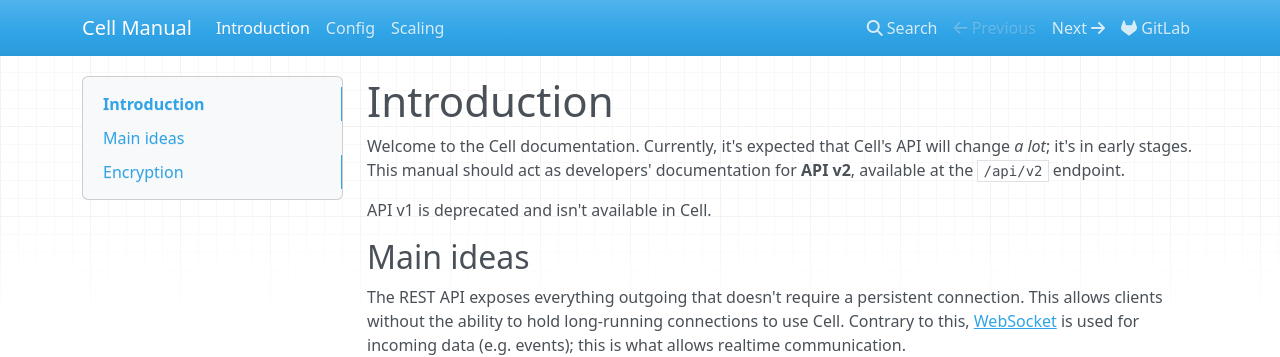
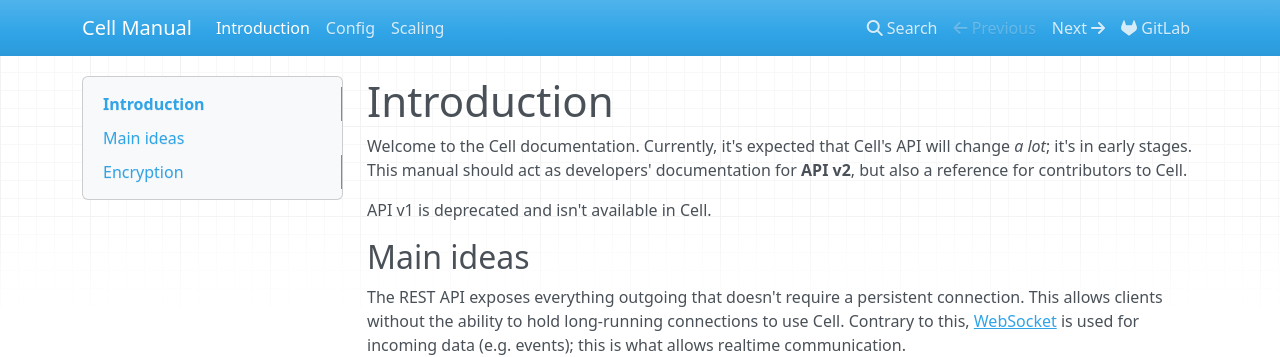
Before and after one commit to open-slicer/cell, an MkDocs documentation site: the page built from docs/index.md, in a window 1280 px wide. Shown: the top 357 px of the page. Built offline with MkDocs 1.6.1, drawn with Linux system fonts in a browser that asks for light colours; nearby versions of some CDN libraries.

Commit message:
docs: Clarify who the docs are for

```diff
--- a/docs/index.md
+++ b/docs/index.md
@@ -1,6 +1,6 @@
 # Introduction
 
-Welcome to the Cell documentation. Currently, it's expected that Cell's API will change _a lot_; it's in early stages. This manual should act as developers' documentation for **API v2**, available at the `/api/v2` endpoint.
+Welcome to the Cell documentation. Currently, it's expected that Cell's API will change _a lot_; it's in early stages. This manual should act as developers' documentation for **API v2**, but also a reference for contributors to Cell.
 
 API v1 is deprecated and isn't available in Cell.
 
```
